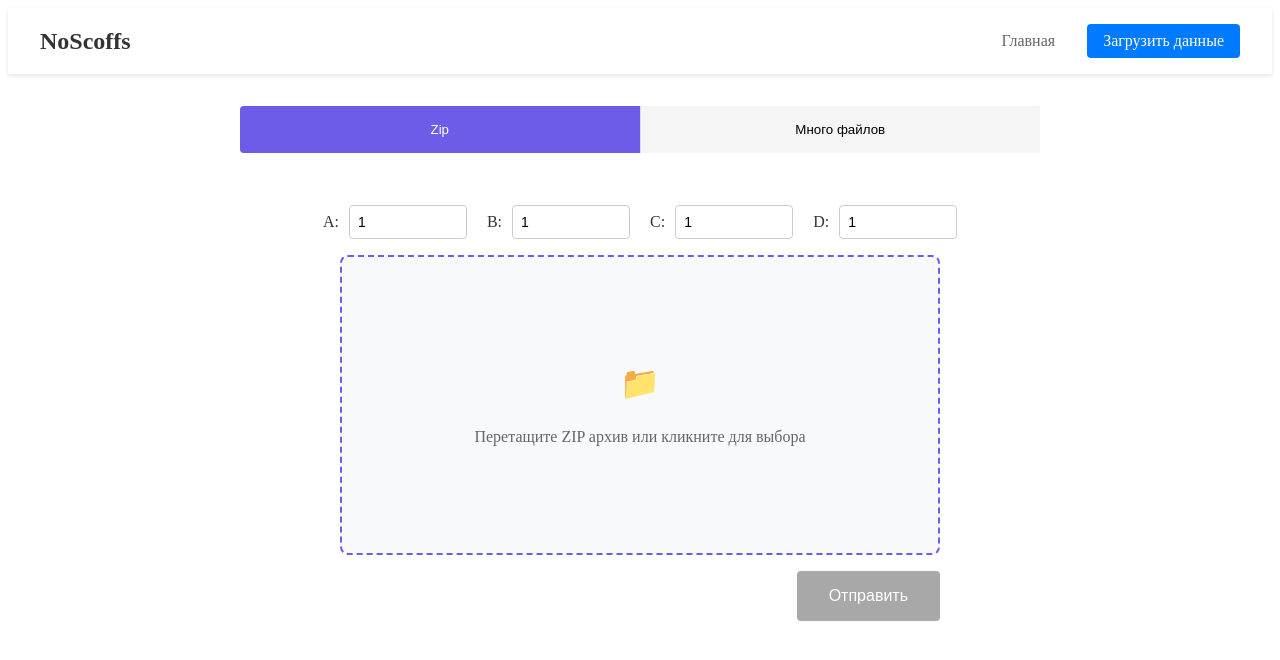
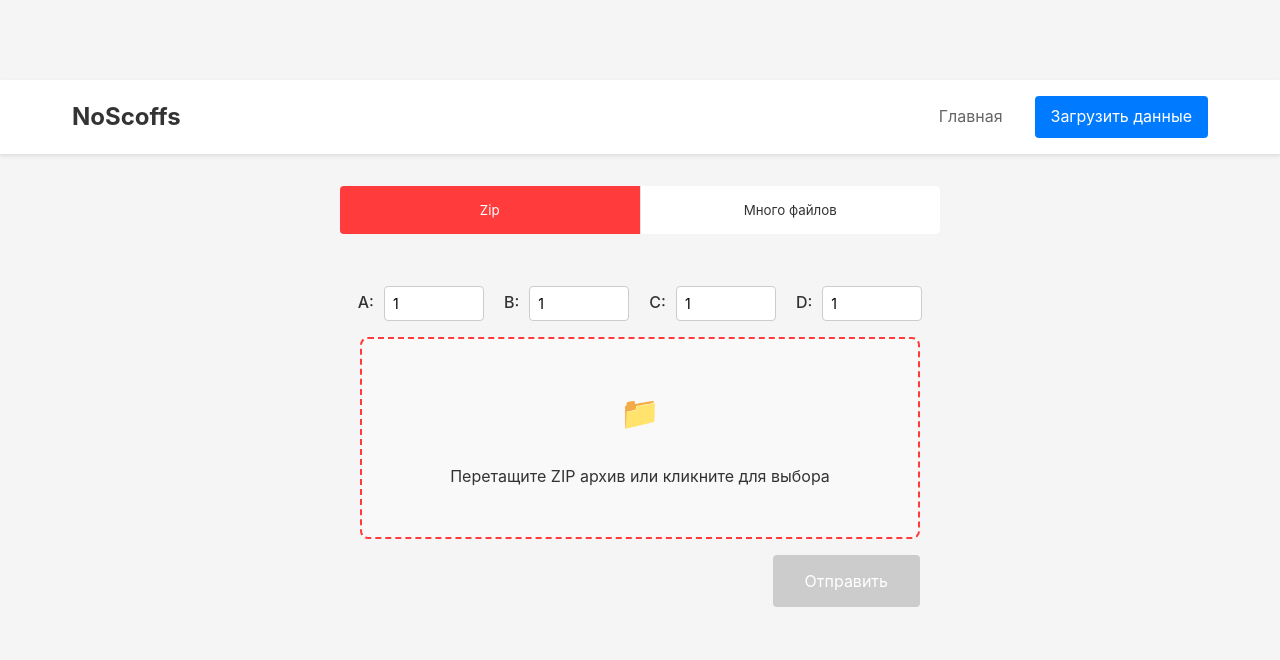
Before and after one commit to hahatonWiners/app, a React (Vite) app in the folder frontend-main/: page / in a window 1280 px wide. Shown: the top 660 px of the page. Built offline with nearby package versions, Linux system fonts and the light colour scheme.

Commit message:
Change style

```diff
--- a/frontend-main/src/components/ResultView/ResultView.css
+++ b/frontend-main/src/components/ResultView/ResultView.css
@@ -6,28 +6,41 @@
   max-width: 800px;
   margin: 0 auto;
   padding: 20px;
-  background-color: white;
+  background-color: var(--surface);
   border-radius: 8px;
-  box-shadow: 0 2px 4px rgba(0, 0, 0, 0.1);
+  box-shadow: var(--shadow);
   margin-top: 20px;
 }
 
 .result-view h2 {
-  color: #333;
+  color: var(--text-color);
   margin-bottom: 15px;
   font-size: 1.5rem;
+  position: relative;
+  padding-bottom: 0.5rem;
+}
+
+.result-view h2::after {
+  content: '';
+  position: absolute;
+  bottom: 0;
+  left: 0;
+  width: 50px;
+  height: 2px;
+  background-color: var(--primary-color);
 }
 
 .result-content {
-  background-color: #1e1e1e;
+  background-color: var(--surface-dark);
   border-radius: 8px;
   padding: 1rem;
   max-height: 400px;
   overflow-y: auto;
+  border: 1px solid var(--border-color);
 }
 
 .result-content pre {
-  color: #fff;
+  color: var(--text-color);
   font-family: monospace;
   font-size: 14px;
   margin: 0;
@@ -43,38 +56,38 @@
 }
 
 .download-button {
-  background-color: #4CAF50;
-  color: white;
+  background-color: var(--success-color);
+  color: var(--light-text);
   border: none;
   padding: 12px 24px;
   border-radius: 4px;
   cursor: pointer;
   font-size: 16px;
-  transition: all 0.3s ease;
+  transition: var(--transition);
 }
 
 .download-button:hover {
-  background-color: #45a049;
+  background-color: var(--success-color);
   transform: translateY(-1px);
-  box-shadow: 0 2px 4px rgba(76, 175, 80, 0.2);
+  box-shadow: var(--shadow);
 }
 
 .return-button {
-  background-color: #6C63FF;
-  color: white;
+  background-color: var(--primary-color);
+  color: var(--light-text);
   border: none;
   padding: 12px 24px;
   border-radius: 4px;
   cursor: pointer;
   font-size: 16px;
-  transition: all 0.3s ease;
+  transition: var(--transition);
   font-weight: 500;
 }
 
 .return-button:hover {
-  background-color: #5B54D6;
+  background-color: var(--hover-color);
   transform: translateY(-1px);
-  box-shadow: 0 2px 4px rgba(108, 99, 255, 0.2);
+  box-shadow: var(--shadow);
 }
 
 .return-button:active,
@@ -86,5 +99,22 @@
 .return-button:focus,
 .download-button:focus {
   outline: none;
-  box-shadow: 0 0 0 3px rgba(108, 99, 255, 0.3);
+  box-shadow: 0 0 0 3px rgba(255, 59, 59, 0.3);
 }
+
+@media (max-width: 768px) {
+  .result-view {
+    padding: 15px;
+    margin-top: 15px;
+  }
+
+  .button-group {
+    flex-direction: column;
+    gap: 8px;
+  }
+
+  .download-button,
+  .return-button {
+    width: 100%;
+  }
+}
--- a/frontend-main/src/components/UploadTable/UploadTable.css
+++ b/frontend-main/src/components/UploadTable/UploadTable.css
@@ -9,13 +9,13 @@
 }
 
 .drop-zone {
-  border: 2px dashed #ccc;
+  border: 2px dashed var(--primary-color);
   border-radius: 8px;
   padding: 40px;
   text-align: center;
   cursor: pointer;
-  transition: all 0.3s ease;
-  background-color: #f8f9fa;
+  transition: var(--transition);
+  background-color: var(--surface-light);
   min-height: 200px;
   display: flex;
   flex-direction: column;
@@ -23,8 +23,9 @@
 }
 
 .drop-zone.dragging {
-  border-color: #6C63FF;
-  background-color: rgba(108, 99, 255, 0.1);
+  background-color: var(--surface-dark);
+  border-color: var(--primary-dark);
+  transform: scale(1.02);
 }
 
 .drop-zone.has-file {
@@ -37,12 +38,13 @@
   flex-direction: column;
   align-items: center;
   gap: 10px;
-  color: #666;
+  color: var(--text-color);
 }
 
 .upload-icon {
   font-size: 48px;
   margin-bottom: 10px;
+  color: var(--primary-color);
 }
 
 .file-input {
@@ -61,9 +63,10 @@
   justify-content: space-between;
   align-items: center;
   padding: 10px;
-  background-color: white;
-  border: 1px solid #eee;
+  background-color: var(--surface);
+  border: 1px solid var(--border-color);
   border-radius: 4px;
+  box-shadow: var(--shadow);
 }
 
 .file-info {
@@ -74,12 +77,13 @@
 
 .file-name {
   font-weight: 500;
-  color: #333;
+  color: var(--text-color);
 }
 
 .file-size {
-  color: #666;
+  color: var(--text-color);
   font-size: 14px;
+  opacity: 0.7;
 }
 
 .file-actions {
@@ -93,17 +97,22 @@
   cursor: pointer;
   padding: 4px;
   border-radius: 4px;
-  transition: background-color 0.3s ease;
+  transition: var(--transition);
 }
 
 .action-button:hover {
-  background-color: #f0f0f0;
+  background-color: var(--surface-dark);
+}
+
+.action-button.delete:hover {
+  background-color: var(--error-color);
+  color: var(--light-text);
 }
 
 .progress-bar-container {
   width: 100%;
   height: 4px;
-  background-color: #f0f0f0;
+  background-color: var(--surface-dark);
   border-radius: 2px;
   margin-top: 10px;
   position: relative;
@@ -111,7 +120,7 @@
 
 .progress-bar {
   height: 100%;
-  background-color: #6C63FF;
+  background-color: var(--primary-color);
   border-radius: 2px;
   transition: width 0.3s ease;
 }
@@ -121,44 +130,48 @@
   right: 0;
   top: -20px;
   font-size: 12px;
-  color: #666;
+  color: var(--text-color);
 }
 
 .submit-button {
-  background-color: #6C63FF;
-  color: white;
+  background-color: var(--primary-color);
+  color: var(--light-text);
   border: none;
   padding: 12px 24px;
   border-radius: 4px;
   cursor: pointer;
   font-size: 16px;
-  transition: all 0.3s ease;
+  transition: var(--transition);
   align-self: center;
 }
 
 .submit-button:hover:not(:disabled) {
-  background-color: #5B54D6;
+  background-color: var(--hover-color);
+  transform: translateY(-1px);
+  box-shadow: var(--shadow);
 }
 
 .submit-button:disabled {
-  background-color: #ccc;
+  background-color: var(--gray-light);
   cursor: not-allowed;
 }
 
 .add-more-button {
   background-color: transparent;
-  border: 1px solid #6C63FF;
-  color: #6C63FF;
+  border: 1px solid var(--primary-color);
+  color: var(--primary-color);
   padding: 8px 16px;
   border-radius: 4px;
   cursor: pointer;
   font-size: 14px;
-  transition: all 0.3s ease;
+  transition: var(--transition);
   margin-top: 10px;
 }
 
 .add-more-button:hover {
-  background-color: rgba(108, 99, 255, 0.1);
+  background-color: var(--surface-dark);
+  transform: translateY(-1px);
+  box-shadow: var(--shadow);
 }
 
 .number-inputs {
--- a/frontend-main/src/components/UploadTabs/UploadTabs.css
+++ b/frontend-main/src/components/UploadTabs/UploadTabs.css
@@ -2,7 +2,7 @@
   display: flex;
   gap: 1px;
   margin-bottom: 2rem;
-  background-color: #ddd;
+  background-color: var(--secondary-color);
   border-radius: 4px;
   overflow: hidden;
 }
@@ -11,17 +11,18 @@
   flex: 1;
   padding: 1rem;
   border: none;
-  background-color: #f5f5f5;
+  background-color: var(--surface);
   cursor: pointer;
-  transition: background-color 0.3s ease;
+  transition: var(--transition);
+  color: var(--text-color);
 }
 
 .tab.active {
-  background-color: #6c5ce7;
-  color: white;
+  background-color: var(--primary-color);
+  color: var(--light-text);
 }
 
 .tab:disabled {
-  background-color: #a8a8a8;
+  background-color: var(--gray-light);
   cursor: not-allowed;
 }
--- a/frontend-main/src/index.css
+++ b/frontend-main/src/index.css
@@ -0,0 +1,54 @@
+:root {
+    --primary-color: #ff3b3b;
+    --secondary-color: #e0e0e0;
+    --text-color: #333333;
+    --background: #f5f5f5;
+    --surface: #ffffff;
+    --border-color: #dddddd;
+    --hover-color: #ff5252;
+    --success-color: #4caf50;
+    --error-color: #f44336;
+    --primary-dark: #cc0000;
+    --primary-light: #ff6666;
+    --accent-color: #ff4d6d;
+    --light-text: #ffffff;
+    --surface-dark: #eeeeee;
+    --surface-light: #f9f9f9;
+    --gray-light: #cccccc;
+    --shadow: 0 4px 6px rgba(0, 0, 0, 0.1);
+    --transition: all 0.3s cubic-bezier(0.4, 0, 0.2, 1);
+    --gradient: linear-gradient(135deg, #f5f5f5, #eeeeee);
+    --highlight-color: #3498db;
+}
+
+* {
+    margin: 0;
+    padding: 0;
+    box-sizing: border-box;
+    font-family: -apple-system, BlinkMacSystemFont, 'Segoe UI', Roboto, Oxygen, Ubuntu, Cantarell, 'Open Sans', 'Helvetica Neue', sans-serif;
+}
+
+body {
+    font-family: 'Segoe UI', Tahoma, Geneva, Verdana, sans-serif;
+    background-color: var(--background);
+    color: var(--text-color);
+    line-height: 1.6;
+    overflow-x: hidden;
+    position: relative;
+    z-index: 1;
+    padding-top: 80px;
+}
+
+#root {
+    min-height: 100vh;
+    display: flex;
+    flex-direction: column;
+}
+
+main {
+    flex: 1;
+    width: 100%;
+    max-width: 1200px;
+    margin: 0 auto;
+    padding: 0 1rem;
+}
--- a/frontend-main/src/pages/UploadPage.css
+++ b/frontend-main/src/pages/UploadPage.css
@@ -2,34 +2,6 @@
   max-width: 800px;
   margin: 2rem auto;
   padding: 0 1rem;
-}
-
-.upload-tabs {
-  display: flex;
-  gap: 1px;
-  margin-bottom: 2rem;
-  background-color: #ddd;
-  border-radius: 4px;
-  overflow: hidden;
-}
-
-.tab {
-  flex: 1;
-  padding: 1rem;
-  border: none;
-  background-color: #f5f5f5;
-  cursor: pointer;
-  transition: background-color 0.3s ease;
-}
-
-.tab.active {
-  background-color: #6c5ce7;
-  color: white;
-}
-
-.tab:disabled {
-  background-color: #a8a8a8;
-  cursor: not-allowed;
 }
 
 .upload-container {
@@ -39,23 +11,23 @@
 }
 
 .drop-zone {
-  border: 2px dashed #6c5ce7;
+  border: 2px dashed var(--primary-color);
   border-radius: 8px;
   padding: 3rem;
   text-align: center;
-  background-color: #f8f9fa;
+  background-color: var(--surface-light);
   cursor: pointer;
   position: relative;
   min-height: 200px;
   display: flex;
   align-items: center;
   justify-content: center;
-  transition: all 0.3s ease;
+  transition: var(--transition);
 }
 
 .drop-zone.dragging {
-  background-color: #eee6ff;
-  border-color: #5b4bc4;
+  background-color: var(--surface-dark);
+  border-color: var(--primary-dark);
   transform: scale(1.02);
 }
 
@@ -65,7 +37,7 @@
 }
 
 .drop-text {
-  color: #666;
+  color: var(--text-color);
   display: flex;
   flex-direction: column;
   align-items: center;
@@ -74,6 +46,7 @@
 
 .upload-icon {
   font-size: 2rem;
+  color: var(--primary-color);
 }
 
 .file-input {
@@ -95,14 +68,14 @@
 }
 
 .file-card {
-  background-color: white;
-  border: 1px solid #e0e0e0;
+  background-color: var(--surface);
+  border: 1px solid var(--border-color);
   border-radius: 8px;
   padding: 1rem;
   display: flex;
   justify-content: space-between;
   align-items: center;
-  box-shadow: 0 2px 4px rgba(0, 0, 0, 0.05);
+  box-shadow: var(--shadow);
 }
 
 .file-info {
@@ -113,12 +86,13 @@
 
 .file-name {
   font-weight: 500;
-  color: #333;
+  color: var(--text-color);
 }
 
 .file-size {
-  color: #666;
+  color: var(--text-color);
   font-size: 0.9rem;
+  opacity: 0.7;
 }
 
 .file-actions {
@@ -132,28 +106,30 @@
   padding: 0.5rem;
   cursor: pointer;
   border-radius: 4px;
-  transition: all 0.2s ease;
+  transition: var(--transition);
   display: flex;
   align-items: center;
   justify-content: center;
 }
 
 .action-button:hover {
-  background-color: #f5f5f5;
+  background-color: var(--surface-dark);
 }
 
 .action-button.edit:hover {
-  background-color: #e3f2fd;
+  background-color: var(--highlight-color);
+  color: var(--light-text);
 }
 
 .action-button.delete:hover {
-  background-color: #ffebee;
+  background-color: var(--error-color);
+  color: var(--light-text);
 }
 
 .progress-bar-container {
   width: 100%;
   height: 8px;
-  background-color: #e9ecef;
+  background-color: var(--surface-dark);
   border-radius: 4px;
   overflow: hidden;
   position: relative;
@@ -162,7 +138,7 @@
 
 .progress-bar {
   height: 100%;
-  background-color: #6c5ce7;
+  background-color: var(--primary-color);
   transition: width 0.3s ease;
 }
 
@@ -171,29 +147,50 @@
   top: 50%;
   left: 50%;
   transform: translate(-50%, -50%);
-  color: #333;
+  color: var(--text-color);
   font-size: 0.8rem;
   font-weight: bold;
 }
 
 .submit-button {
   padding: 1rem 2rem;
-  background-color: #6c5ce7;
-  color: white;
+  background-color: var(--primary-color);
+  color: var(--light-text);
   border: none;
   border-radius: 4px;
   cursor: pointer;
   font-size: 1rem;
-  transition: all 0.3s ease;
+  transition: var(--transition);
   align-self: flex-end;
 }
 
 .submit-button:hover:not(:disabled) {
-  background-color: #5b4bc4;
+  background-color: var(--hover-color);
   transform: translateY(-1px);
+  box-shadow: var(--shadow);
 }
 
 .submit-button:disabled {
-  background-color: #a8a8a8;
+  background-color: var(--gray-light);
   cursor: not-allowed;
 }
+
+@media (max-width: 768px) {
+  .upload-page {
+    margin: 1rem auto;
+  }
+
+  .drop-zone {
+    padding: 2rem;
+  }
+
+  .file-card {
+    flex-direction: column;
+    gap: 1rem;
+    text-align: center;
+  }
+
+  .file-actions {
+    justify-content: center;
+  }
+}
```
